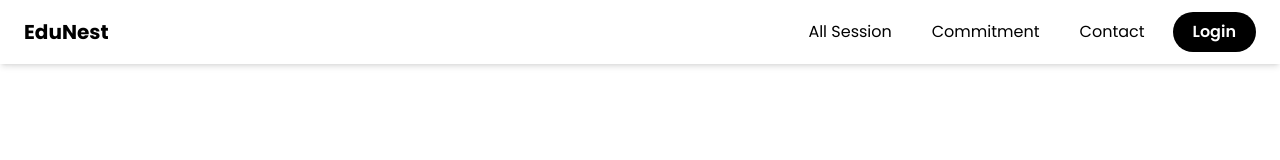
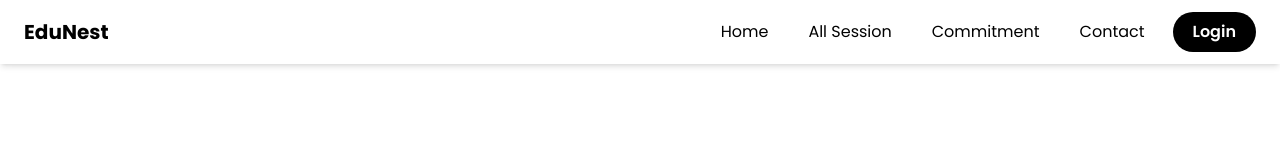
Before and after one commit to kader009/study-platform-frontend, a Next.js app: page /login in a window 1280 px wide. Shown: the top 160 px of the page. Built offline with nearby package versions, Linux system fonts and the light colour scheme; no server answers.

Commit message:
navbar link update with home route

```diff
--- a/src/app/dashboard/_components/SideBar.tsx
+++ b/src/app/dashboard/_components/SideBar.tsx
@@ -114,9 +114,9 @@ const Sidebar = () => {
           isOpen ? 'translate-x-0' : '-translate-x-64'
         } md:translate-x-0`}
       >
-        <h2 className="text-2xl font-bold mb-4 shrink-0">
-          <Link href={'/'}>Dashboard</Link>
-        </h2>
+        <h1 className="text-2xl font-bold mb-4 shrink-0">
+          Dashboard
+        </h1>
         <ul className="space-y-2 flex-1 overflow-y-auto">
           {filterLinks.map((link) => (
             <li key={link.href}>
--- a/src/components/Navbar.tsx
+++ b/src/components/Navbar.tsx
@@ -83,17 +83,13 @@ const Navbar = () => {
 
           {/* Desktop Navigation */}
           <div className="hidden md:flex md:items-center md:space-x-4">
-            {/* Dashboard only for authenticated users */}
-            {user && (
+            {/* Public links visible to everyone */}
             <Link
-                href="/dashboard"
+              href="/"
               className="text-black hover:text-blue-600 px-3 py-2 rounded-md font-medium"
             >
-                Dashboard
+              Home
             </Link>
-            )}
-
-            {/* Public links visible to everyone */}
             <Link
               href="/session"
               className="text-black hover:text-blue-600 px-3 py-2 rounded-md font-medium"
@@ -112,6 +108,16 @@ const Navbar = () => {
             >
               Contact
             </Link>
+
+            {/* Dashboard only for authenticated users */}
+            {user && (
+              <Link
+                href="/dashboard"
+                className="text-black hover:text-blue-600 px-3 py-2 rounded-md font-medium"
+              >
+                Dashboard
+              </Link>
+            )}
 
             {/* Profile / Auth actions */}
             {user ? (
@@ -213,18 +219,14 @@ const Navbar = () => {
             )}
 
             <div className="flex flex-col space-y-2 mt-4">
-              {/* Dashboard only for authenticated users */}
-              {user && (
+              {/* Public links visible to everyone */}
               <Link
-                  href="/dashboard"
+                href="/"
                 onClick={toggleMenu}
                 className="block text-black hover:bg-blue-50 hover:text-blue-600 px-3 py-3 rounded-lg font-medium transition-colors"
               >
-                  Dashboard
+                Home
               </Link>
-              )}
-
-              {/* Public links visible to everyone */}
               <Link
                 href="/session"
                 onClick={toggleMenu}
@@ -246,6 +248,17 @@ const Navbar = () => {
               >
                 Contact
               </Link>
+
+              {/* Dashboard only for authenticated users */}
+              {user && (
+                <Link
+                  href="/dashboard"
+                  onClick={toggleMenu}
+                  className="block text-black hover:bg-blue-50 hover:text-blue-600 px-3 py-3 rounded-lg font-medium transition-colors"
+                >
+                  Dashboard
+                </Link>
+              )}
 
               {/* Auth action */}
               {user ? (
```
Lines whose indentation alone changed are shown as unchanged.
